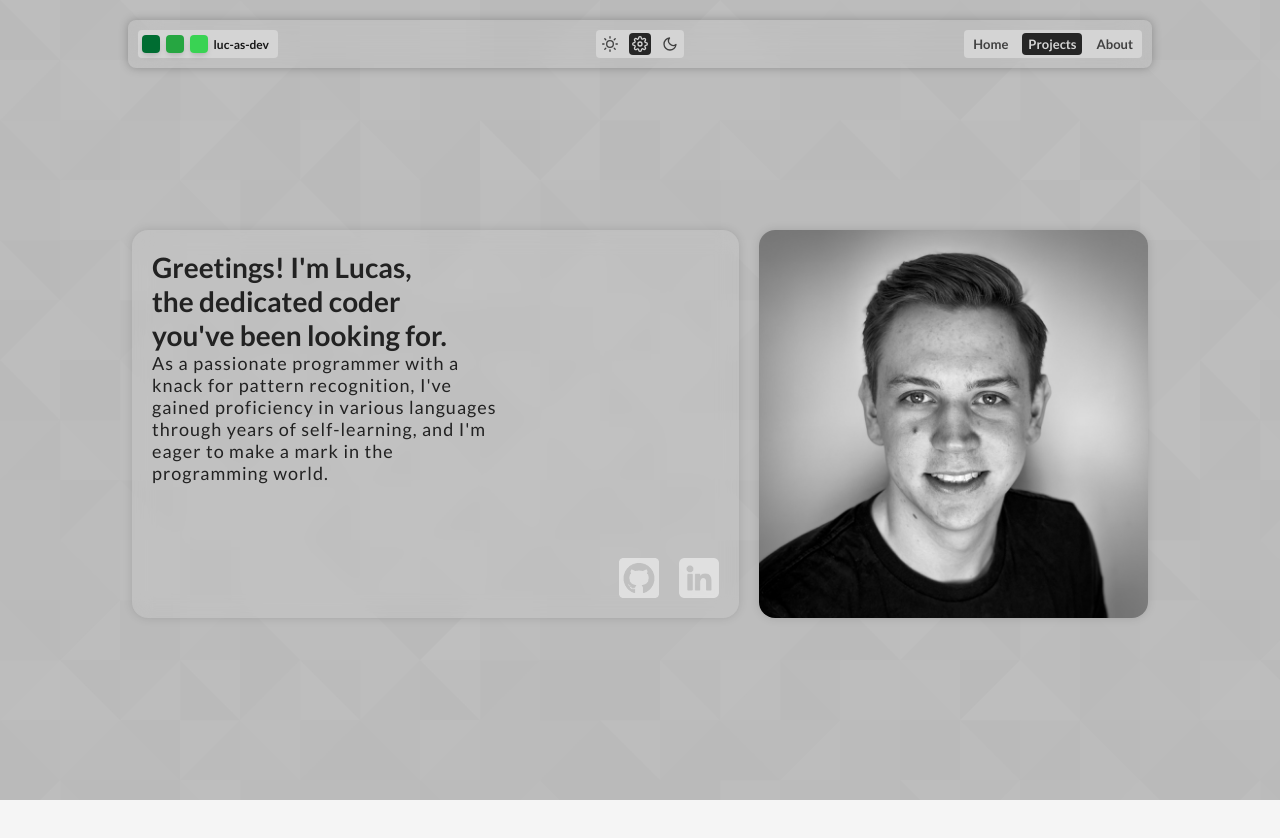
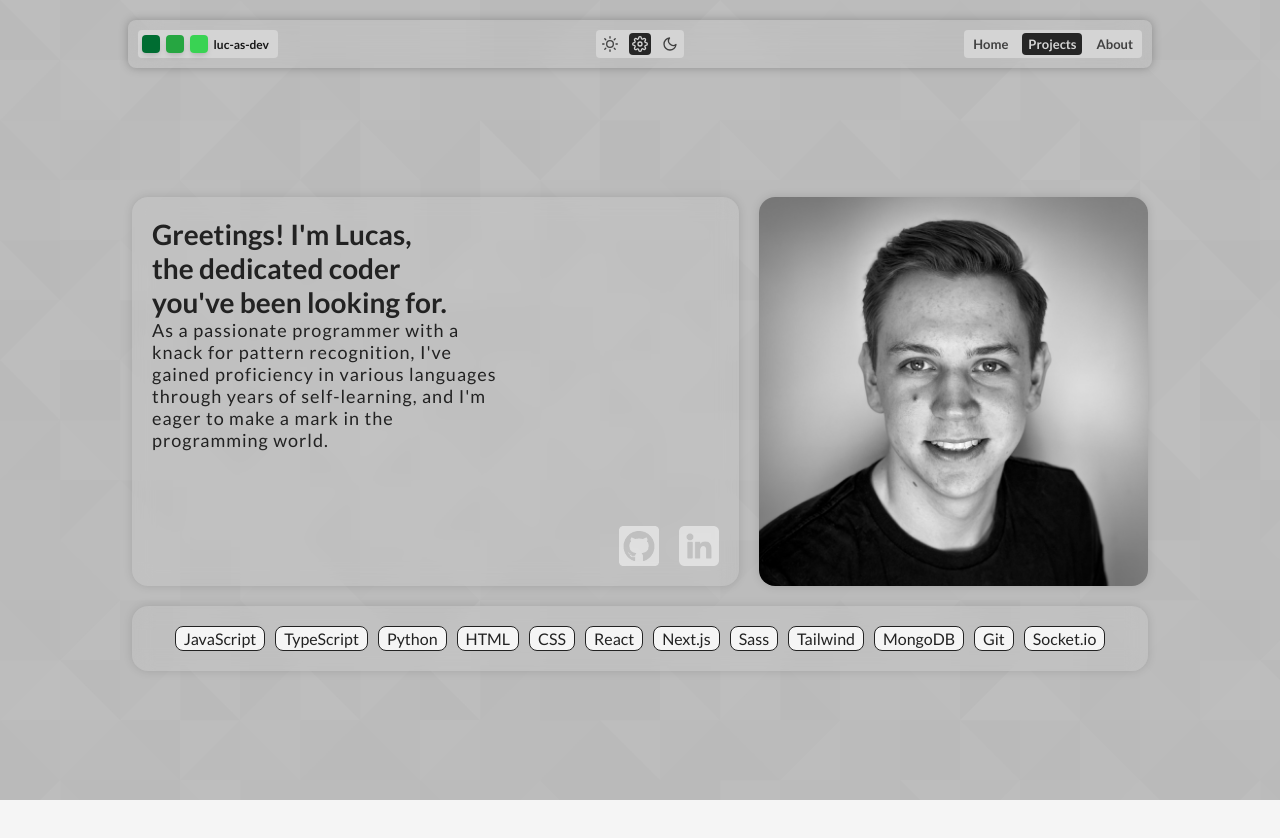
Before and after one commit to luc-as-dev/portfolio-react, a React (Vite) app in the folder client/: page / in a window 1280 px wide. Shown: the top 838 px of the page. Built offline with nearby package versions, Linux system fonts and the light colour scheme.

Commit message:
added Chip-component and added chips to home-section

```diff
--- /dev/null
+++ b/client/src/assets/data/competences.json
@@ -0,0 +1,38 @@
+{
+  "javascript": {
+    "name": "JavaScript"
+  },
+  "typescript": {
+    "name": "TypeScript"
+  },
+  "python": {
+    "name": "Python"
+  },
+  "html": {
+    "name": "HTML"
+  },
+  "css": {
+    "name": "CSS"
+  },
+  "react": {
+    "name": "React"
+  },
+  "next": {
+    "name": "Next.js"
+  },
+  "sass": {
+    "name": "Sass"
+  },
+  "tailwind": {
+    "name": "Tailwind"
+  },
+  "mongodb": {
+    "name": "MongoDB"
+  },
+  "git": {
+    "name": "Git"
+  },
+  "socketio": {
+    "name": "Socket.io"
+  }
+}
--- a/client/src/components/Sections/HomeSection/HomeSection.scss
+++ b/client/src/components/Sections/HomeSection/HomeSection.scss
@@ -92,5 +92,13 @@
   }
 
   &-chips {
+    &-inner {
+      display: flex;
+      flex-wrap: wrap;
+      justify-content: center;
+
+      gap: 10px;
+      padding: 20px;
+    }
   }
 }
--- a/client/src/components/Sections/HomeSection/HomeSection.tsx
+++ b/client/src/components/Sections/HomeSection/HomeSection.tsx
@@ -4,6 +4,9 @@ import Card from "../../UI/Card/Card";
 import HERO_IMAGE from "../../../assets/hero-contact.png";
 import githubIcon from "../../../assets/icons/github.png";
 import linkedinIcon from "../../../assets/icons/linkedin.png";
+
+import competences from "../../../assets/data/competences.json";
+import Chip from "../../UI/Chip/Chip";
 
 type Props = {};
 
@@ -43,7 +46,14 @@ export default function HomeSection({}: Props) {
           <img className="home-section-me-hero-img" src={HERO_IMAGE} />
         </Card>
       </div>
-      <div className="home-section-chips"></div>
+      <Card
+        className="home-section-chips"
+        classNameInner="home-section-chips-inner"
+      >
+        {Object.values(competences).map(({ name }) => (
+          <Chip name={name} />
+        ))}
+      </Card>
     </section>
   );
 }
--- /dev/null
+++ b/client/src/components/UI/Chip/Chip.scss
@@ -0,0 +1,10 @@
+.chip {
+  cursor: default;
+  background-color: var(--bg);
+  color: var(--text);
+  border: 1px solid var(--text);
+  //border: 1px solid #39d353;
+
+  padding: 2px 8px;
+  border-radius: 8px;
+}
--- /dev/null
+++ b/client/src/components/UI/Chip/Chip.tsx
@@ -0,0 +1,9 @@
+import "./Chip.scss";
+
+type Props = {
+  name: string;
+};
+
+export default function Chip({ name }: Props) {
+  return <div className="chip">{name}</div>;
+}
```
